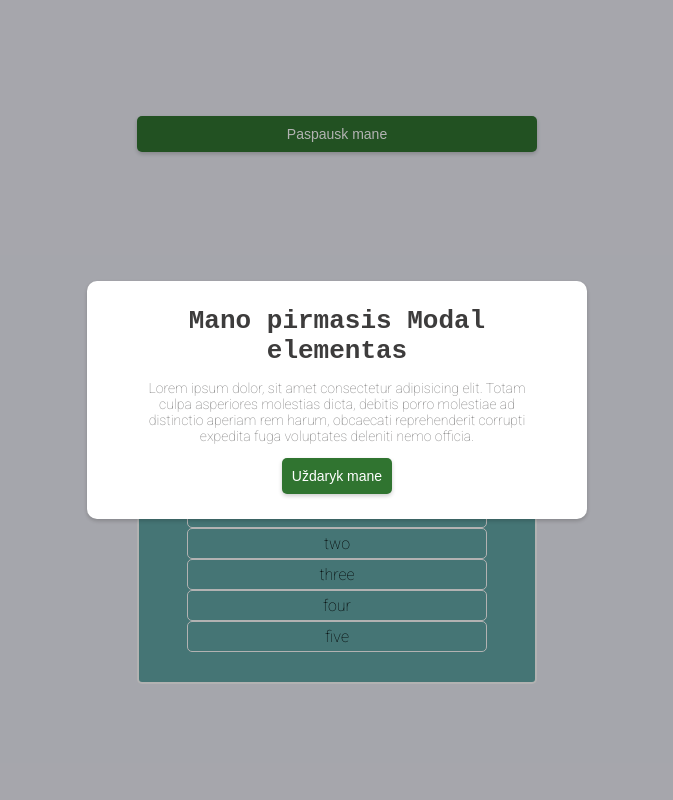
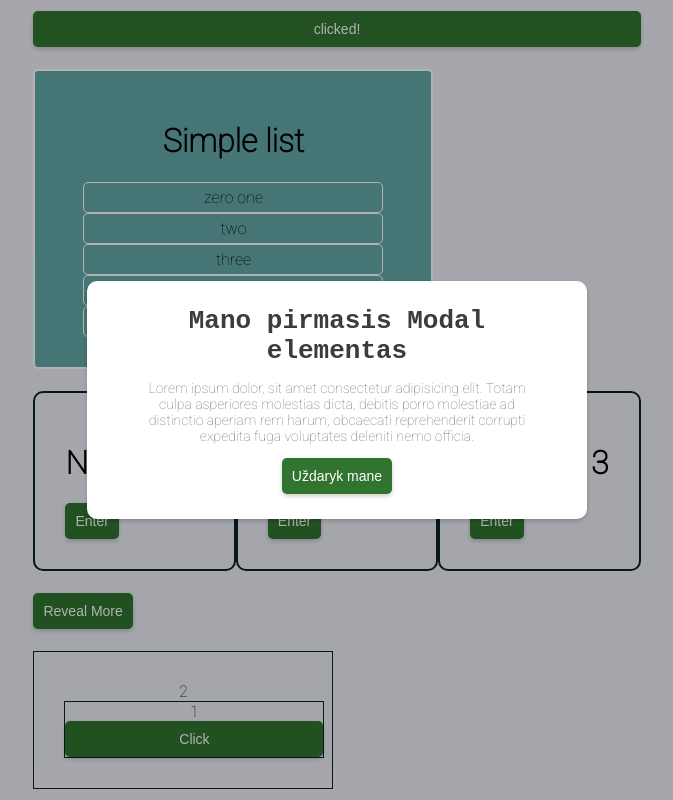
Before and after one commit to PatricijaGee/githubpamoka, a plain HTML site: page assets/modal.html in a window 1280 px wide. Both pictures are taken after a click on the button "Paspausk mane". Shown: the whole page, without its empty margins (303-976 px from the left). Drawn offline with Linux system fonts and the light colour scheme.

Commit message:
did some DOM manipulation excircises

```diff
--- a/assets/modal.html
+++ b/assets/modal.html
@@ -22,6 +22,7 @@
       </div>
     </div>
     <div class="container">
+      <div class="list-container">
         <h1>Simple list</h1>
         <ul class="ul">
           <li class="list-item">
@@ -34,6 +35,42 @@
           <li class="list-item">five</li>
         </ul>
       </div>
+    </div>
+    <div class="container">
+      <div class="box-container">
+        <div class="boxes box-1">
+          <h1 id="heading">Number 1</h1>
+          <button onclick="alert('I am dying inside')">Enter</button>
+        </div>
+        <div class="boxes box-2">
+          <h1 id="heading">Number 2</h1>
+          <button class="btn-2">Enter</button>
+        </div>
+        <div class="boxes box-3">
+          <h1 id="heading">Number 3</h1>
+          <button class="btn-3">Enter</button>
+        </div>
+      </div>
+    </div>
+
+    <div class="container">
+      <button class="reveal-btn boxes">Reveal More</button>
+
+      <div class="hidden-content boxes">
+        Lorem ipsum, dolor sit amet consectetur adipisicing elit. Alias cum,
+        omnis laboriosam nam debitis ratione voluptatem sequi nobis. Error
+        blanditiis aperiam expedita tenetur minima velit illum dolores eligendi
+        quaerat iure!
+      </div>
+    </div>
+
+    <div class="div2">
+      2
+      <div class="div1">
+        1
+        <button>Click</button>
+      </div>
+    </div>
     <script src="/js/modal.js"></script>
   </body>
 </html>
--- a/css/modal.css
+++ b/css/modal.css
@@ -60,7 +60,7 @@ button {
   font-size: 14px;
   opacity: 0.7;
 }
-.container {
+.list-container {
   width: 400px;
   height: 300px;
   background-color: rgb(99, 168, 168);
@@ -86,3 +86,38 @@ button {
   margin: 0;
   padding: 0;
 }
+.box-container {
+  display: flex;
+  justify-content: space-evenly;
+}
+
+.boxes.box-1,
+.boxes.box-2,
+.boxes.box-3 {
+  border: 2px solid #092422;
+  padding: 30px;
+  border-radius: 10px;
+}
+
+.hidden-content {
+  display: none;
+}
+
+.hidden-content.reveal-btn {
+  display: block;
+}
+
+.div2,
+.div1 {
+  text-align: center;
+  border: solid 1px #092422;
+}
+.div2 {
+  padding: 30px;
+  width: 300px;
+}
+.div1 {
+  width: 260px;
+  display: flex;
+  flex-direction: column;
+}
--- a/js/modal.js
+++ b/js/modal.js
@@ -32,3 +32,76 @@ li.classList.add("list-item");
 console.log(li.classList.contains("list-item"));
 
 li.remove();
+
+//element.addEventListner("click", function);
+
+var buttonTwo = document.querySelector(".btn-2");
+
+function alertBtn() {
+  alert("I am also Dying");
+}
+
+buttonTwo.addEventListener("click", alertBtn);
+
+// Mouseover
+
+var newBackgroundColor = document.querySelector(".box-3");
+
+function changeBgColor() {
+  newBackgroundColor.style.backgroundColor = "blue";
+}
+
+newBackgroundColor.addEventListener("mouseover", changeBgColor);
+
+const revealBtn = document.querySelector(".reveal-btn");
+
+const hiddenContent = document.querySelector(".hidden-content");
+
+function revealContent() {
+  if (hiddenContent.classList.contains("reveal-btn")) {
+    hiddenContent.classList.remove("reveal-btn");
+  } else {
+    hiddenContent.classList.add("reveal-btn");
+  }
+}
+
+revealBtn.addEventListener("click", revealContent);
+
+//event probagation
+
+window.addEventListener(
+  "click",
+  function () {
+    console.log("Window");
+  },
+  false
+);
+
+document.addEventListener(
+  "click",
+  function () {
+    console.log("Document");
+  },
+  false
+);
+document.querySelector(".div2").addEventListener(
+  "click",
+  function () {
+    console.log("DIV 2");
+  },
+  false
+);
+document.querySelector(".div1").addEventListener(
+  "click",
+  function () {
+    console.log("DIV 1");
+  },
+  false
+);
+document.querySelector("button").addEventListener(
+  "click",
+  function (e) {
+    console.log((e.target.innerText = "clicked!"));
+  },
+  false
+);
```
Lines whose indentation alone changed are shown as unchanged.
